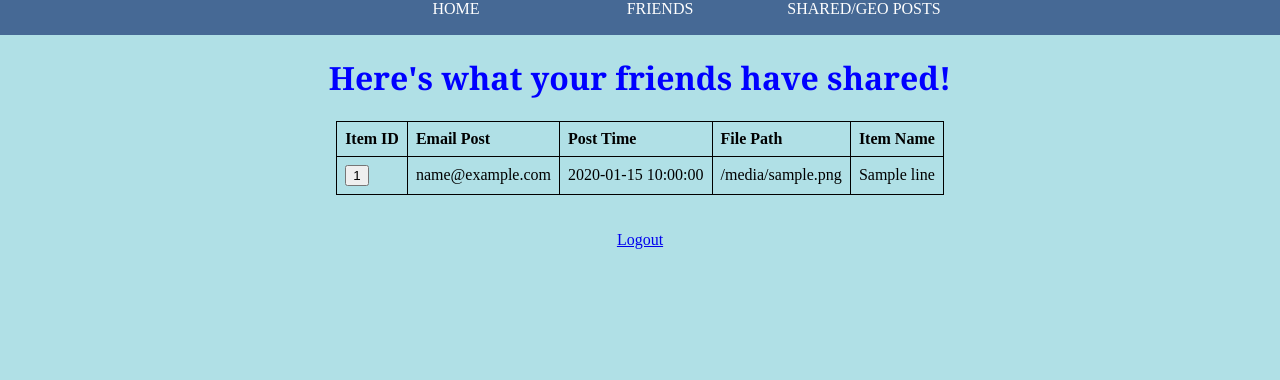
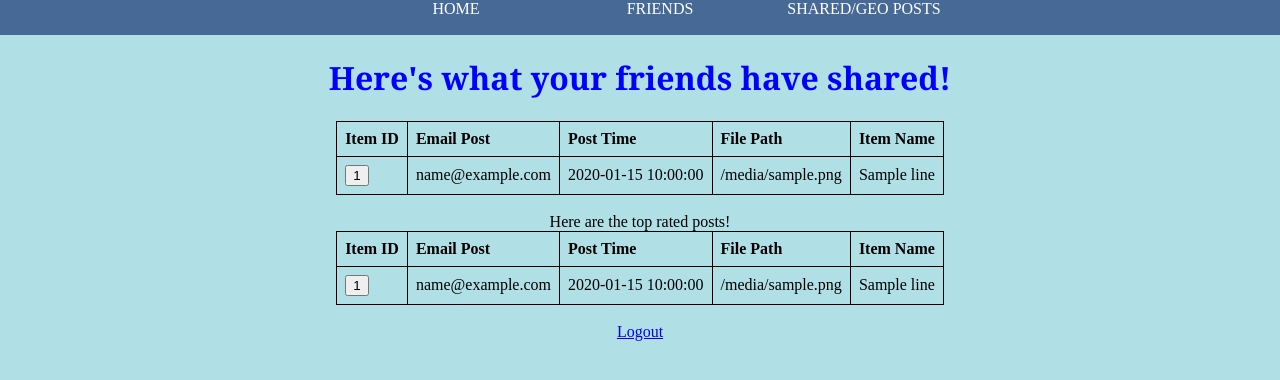
Before and after one commit to md3756/PriCoSha, a Flask app: template templates/shared_posts.html in a window 1280 px wide. Shown: the top 380 px of the page. Run offline with Flask 2, Linux system fonts and the light colour scheme; the template is opened without the code that fills it: most values are stand-ins (such as "Sample title", 1, 10 or a date in 2020).

Commit message:
top rated posts

```diff
--- a/app.py
+++ b/app.py
@@ -7,7 +7,8 @@ app = Flask(__name__)
 #Configure MySQL
 conn = pymysql.connect(host='localhost',
                        user='root',
-                       password = '',
+                       port=3308,
+                       password = 'root',
                        db='pricosha',
                        charset='utf8mb4',
                        cursorclass=pymysql.cursors.DictCursor)
@@ -137,8 +138,13 @@ def shared():
             'NOT IN (SELECT item_id FROM contentitem WHERE email_post = %s )'
     cursor.execute(query, (user))
     data = cursor.fetchall()
+    query = 'SELECT contentitem.item_id, email_post, post_time, file_path, ' \
+            'item_name, COUNT(emoji) FROM rate NATURAL JOIN contentitem ' \
+            'GROUP BY item_id HAVING COUNT(emoji) > 5'
+    cursor.execute(query)
+    data2 = cursor.fetchall()
     cursor.close()
-    return render_template('shared_posts.html', posts=data)
+    return render_template('shared_posts.html', posts=data, emoji1=data2)
 
 
 @app.route('/show_posts', methods=['GET','POST'])
@@ -313,7 +319,7 @@ def friendgroup():
     ins = 'SELECT friendgroup.fg_name, friendgroup.description FROM friendgroup WHERE owner_email = %s'
     cursor.execute(ins, (user))
     data = cursor.fetchall()
-    ins = 'SELECT friendgroup.fg_name, friendgroup.description FROM belong JOIN friendgroup USING (owner_email) WHERE email = %s AND owner_email <> %s'
+    ins = 'SELECT DISTINCT friendgroup.fg_name, friendgroup.description FROM belong JOIN friendgroup USING (owner_email) WHERE email = %s AND owner_email <> %s'
     cursor.execute(ins, (user, user))
     data1 = cursor.fetchall()
     ins = 'SELECT belong.owner_email, belong.fg_name FROM belong JOIN person USING (email) WHERE email = %s AND status = "FALSE" GROUP BY fg_name'
--- a/templates/shared_posts.html
+++ b/templates/shared_posts.html
@@ -69,7 +69,28 @@
 </table>
 
 <br>
+Here are the top rated posts!
+<table>
+  <th>Item ID</th>
+	<th>Email Post</th>
+	<th>Post Time</th>
+	<th>File Path</th>
+	<th>Item Name</th>
 
+{% for line in posts %}
+	<tr>
+		<form action="/show_visibleposts" method="POST">
+		<td><input type="submit" name ="post" value = "{{line.item_id}}" /></td>
+    <td><input type="hidden" name ="poster" value = "{{line.email_post}}" />{{line.email_post}}</td>
+    <td>{{line.post_time}}</td>
+    <td>{{line.file_path}}</td>
+    <td>{{line.item_name}}</td>
+
+    </form>
+	</tr>
+{% endfor %}
+
+</table>
 <br>
 <a href="/logout">Logout</a>
 </center>
```
